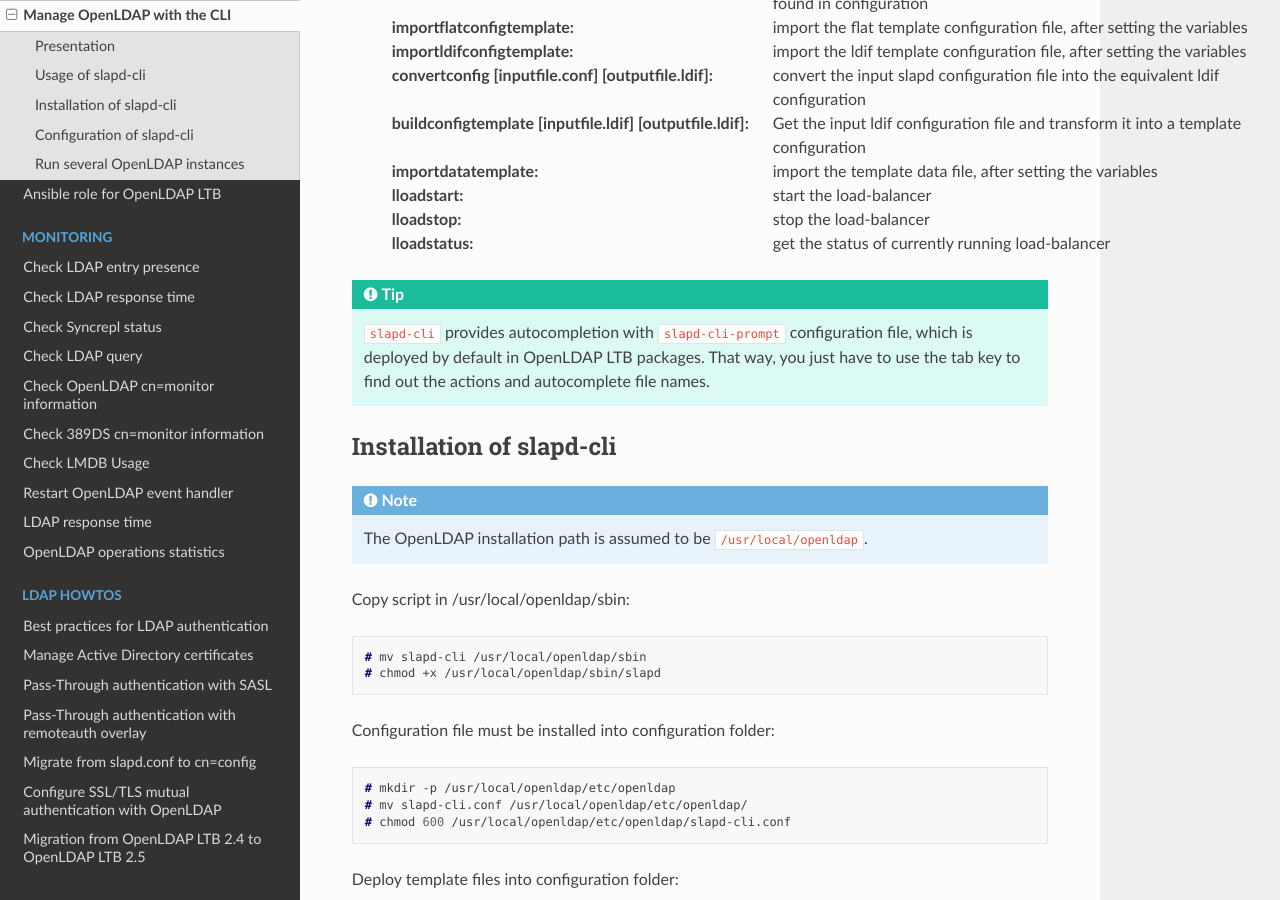
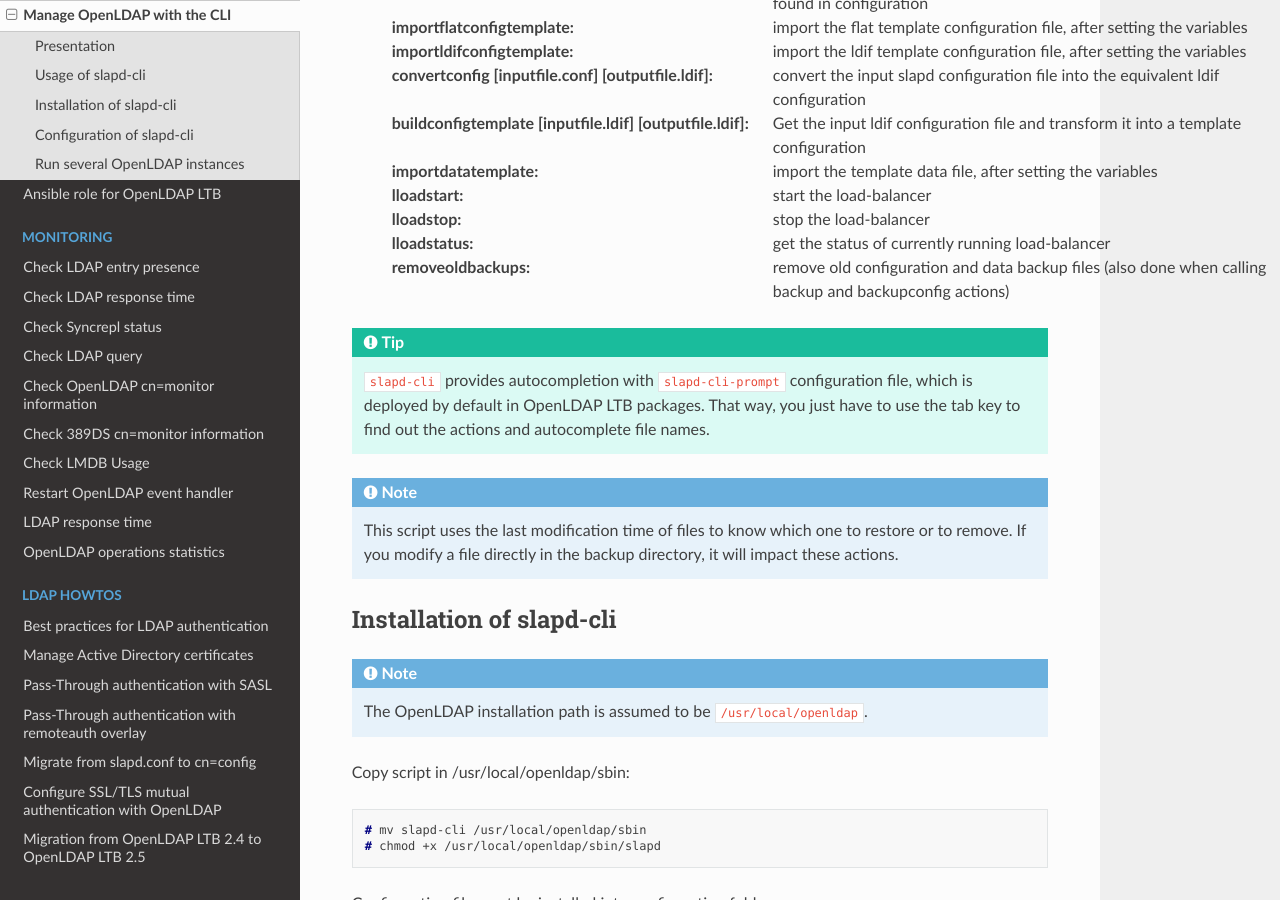
Before and after one commit to ltb-project/documentation, a Sphinx documentation site: the page built from source/slapd-cli.rst, in a window 1280 px wide and 900 px high, scrolled down 1537 px. Built offline with Sphinx 7.4.7 and the Read the Docs theme 2.0.0, drawn with Linux system fonts in a browser that asks for light colours; some of the changed text lies outside the part shown.

Commit message:
Documentation for removing old backup files

```diff
--- a/source/slapd-cli.rst
+++ b/source/slapd-cli.rst
@@ -63,11 +63,15 @@
     :lloadstart: start the load-balancer
     :lloadstop: stop the load-balancer
     :lloadstatus: get the status of currently running load-balancer
+    :removeoldbackups: remove old configuration and data backup files (also done when calling backup and backupconfig actions)
 
 .. TIP::
    ``slapd-cli`` provides autocompletion with ``slapd-cli-prompt`` configuration file, which is deployed by default in OpenLDAP LTB packages.
    That way, you just have to use the tab key to find out the actions and autocomplete file names.
 
+.. NOTE::
+   This script uses the last modification time of files to know which one to restore or to remove. If you modify a file directly in the backup
+   directory, it will impact these actions.
 
 Installation of slapd-cli
 =========================
@@ -208,25 +212,29 @@
 
 Following parameters are about backup and restore:
 
-+----------------------------+--------------------------------------------------------------------------------------------+
-| Parameter                  | Description                                                                                |
-+============================+============================================================================================+
-| ``BACKUP_AT_SHUTDOWN``     | Do a backup data when slapd is stopped                                                     |
-+----------------------------+--------------------------------------------------------------------------------------------+
-| ``BACKUP_PATH``            | Backup folder                                                                              |
-+----------------------------+--------------------------------------------------------------------------------------------+
-| ``BACKUP_SUFFIX``          | Backup file suffix                                                                         |
-+----------------------------+--------------------------------------------------------------------------------------------+
-| ``BACKUP_COMPRESS_EXT``    | Extension of LDIF compressed file. No compression is done if this is empty                 |
-+----------------------------+--------------------------------------------------------------------------------------------+
-| ``BACKUP_COMPRESS_BIN``    | Binary used to compress LDIF file                                                          |
-+----------------------------+--------------------------------------------------------------------------------------------+
-| ``BACKUP_UNCOMPRESS_BIN``  | Binary used to uncompress LDIF file                                                        |
-+----------------------------+--------------------------------------------------------------------------------------------+
-| ``UMASK``                  | command used for running ``umask``                                                         |
-+----------------------------+--------------------------------------------------------------------------------------------+
-| ``MASK``                   | mask used for computing unix permissions while backuping                                   |
-+----------------------------+--------------------------------------------------------------------------------------------+
++--------------------------------------+--------------------------------------------------------------------------------------------+
+| Parameter                            | Description                                                                                |
++======================================+============================================================================================+
+| ``BACKUP_AT_SHUTDOWN``               | Do a backup data when slapd is stopped                                                     |
++--------------------------------------+--------------------------------------------------------------------------------------------+
+| ``BACKUP_PATH``                      | Backup folder                                                                              |
++--------------------------------------+--------------------------------------------------------------------------------------------+
+| ``BACKUP_SUFFIX``                    | Backup file suffix                                                                         |
++--------------------------------------+--------------------------------------------------------------------------------------------+
+| ``BACKUP_COMPRESS_EXT``              | Extension of LDIF compressed file. No compression is done if this is empty                 |
++--------------------------------------+--------------------------------------------------------------------------------------------+
+| ``BACKUP_COMPRESS_BIN``              | Binary used to compress LDIF file                                                          |
++--------------------------------------+--------------------------------------------------------------------------------------------+
+| ``BACKUP_UNCOMPRESS_BIN``            | Binary used to uncompress LDIF file                                                        |
++--------------------------------------+--------------------------------------------------------------------------------------------+
+| ``BACKUP_CONFIG_DELETE_AFTER_DAYS``  | Maximum days to keep a configuration backup file                                           |
++--------------------------------------+--------------------------------------------------------------------------------------------+
+| ``BACKUP_DATA_DELETE_AFTER_DAYS``    | Maximum days to keep a data backup file                                                    |
++--------------------------------------+--------------------------------------------------------------------------------------------+
+| ``UMASK``                            | command used for running ``umask``                                                         |
++--------------------------------------+--------------------------------------------------------------------------------------------+
+| ``MASK``                             | mask used for computing unix permissions while backuping                                   |
++--------------------------------------+--------------------------------------------------------------------------------------------+
 
 Following parameters are about data provisioning:
 
```
